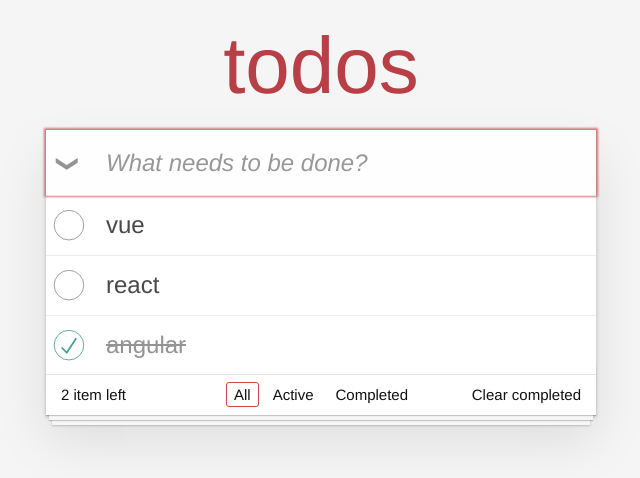
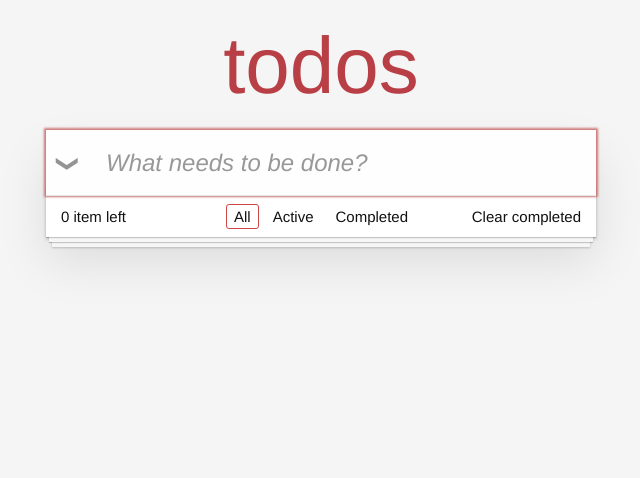
Before and after one commit to plzw8/todos-vue3-pinia-vite-ts, a Vue app: page / in a window 1280 px wide. Shown: the top 478 px of the page, without its empty margins (319-959 px from the left). Built offline with nearby package versions, Linux system fonts and the light colour scheme.

Commit message:
本地缓存数据持久化

```diff
--- a/src/components/TodoMain.vue
+++ b/src/components/TodoMain.vue
@@ -1,6 +1,13 @@
 <script setup lang="ts">
 import useStore from '../store';
 const { todo } = useStore();
+// 数据持久化
+todo.$subscribe(() => {
+  // 保存list
+  localStorage.setItem('vue-ts-pinia', JSON.stringify(todo.list));
+  // 保存type
+  localStorage.setItem('vue-pinia-type', todo.currentType);
+});
 </script>
 
 <template>
--- a/src/store/modules/todo.ts
+++ b/src/store/modules/todo.ts
@@ -9,24 +9,11 @@
 const useTodoStore = defineStore('todo', {
   state() {
     return {
-      list: [
-        {
-          id: 1,
-          content: 'vue',
-          isDone: false,
-        },
-        {
-          id: 2,
-          content: 'react',
-          isDone: false,
-        },
-        {
-          id: 4,
-          content: 'angular',
-          isDone: true,
-        },
-      ] as ITodoItem[],
-      currentType: 'all' as SelectType,
+      list: JSON.parse(
+        localStorage.getItem('vue-ts-pinia') || '[]'
+      ) as ITodoItem[],
+      currentType: (localStorage.getItem('vue-pinia-type') ||
+        'all') as SelectType,
     };
   },
   getters: {
```
